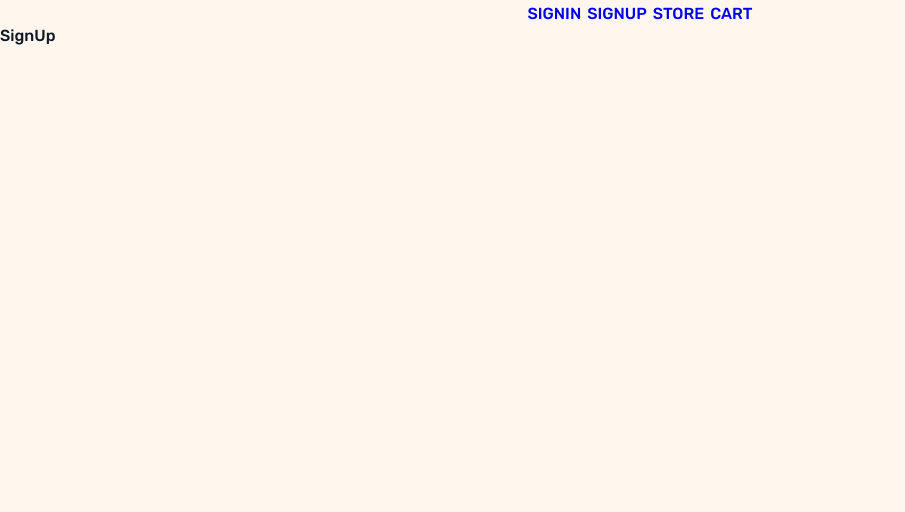
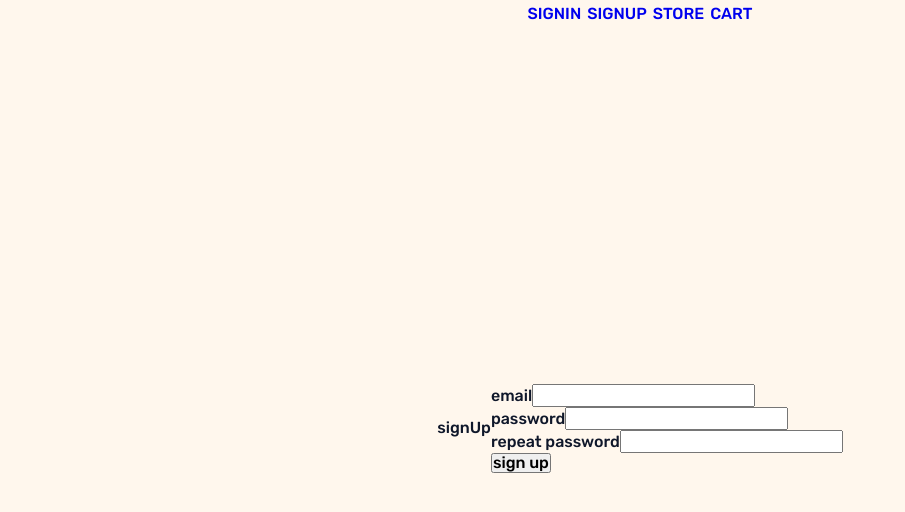
Before and after one commit to martynosa/manga-store, a React (Vite) app: page /signup in a window 1280 px wide. Shown: the top 512 px of the page, without its empty margins (0-905 px from the left). Built offline with nearby package versions, Linux system fonts and the light colour scheme.

Commit message:
signup validation

```diff
--- a/src/Components/Auth/SignIn.tsx
+++ b/src/Components/Auth/SignIn.tsx
@@ -1,4 +1,4 @@
-import { FormEvent, useEffect, useState } from 'react';
+import { FormEvent, useState } from 'react';
 import { emailValidator, lengthValidator } from '../../helpers/validators';
 import { defaultAuthError, IAuthError, defaultError } from '../../types/error';
 import classes from './Auth.module.css';
@@ -16,8 +16,11 @@ const SignIn: React.FC = () => {
       authError.password.status ||
       email === '' ||
       password === ''
-    )
+    ) {
+      console.log('errors =>', authError);
       return;
+    }
+
     console.log('user info =>', email, password);
   };
 
@@ -34,6 +37,16 @@ const SignIn: React.FC = () => {
     });
   };
 
+  const onChangeEmail = (email: string) => {
+    setEmail(email);
+    validateEmailHandler(email);
+  };
+
+  const onChangePassword = (password: string) => {
+    setPassword(password);
+    validatePasswordHandler(password);
+  };
+
   const validatePasswordHandler = (password: string) => {
     const error = lengthValidator(password, 6);
     if (error.status) {
@@ -47,10 +60,6 @@ const SignIn: React.FC = () => {
     });
   };
 
-  useEffect(() => {
-    console.log(authError);
-  }, [authError]);
-
   return (
     <div className={classes['auth-container']}>
       <h1>SignIn</h1>
@@ -60,8 +69,7 @@ const SignIn: React.FC = () => {
           <input
             id="email"
             type="text"
-            onBlur={(e) => setEmail(e.target.value)}
-            onChange={(e) => validateEmailHandler(e.target.value)}
+            onChange={(e) => onChangeEmail(e.target.value)}
           />
           {authError.email.status && <p>{authError.email.message}</p>}
         </div>
@@ -70,8 +78,7 @@ const SignIn: React.FC = () => {
           <input
             id="password"
             type="password"
-            onBlur={(e) => setPassword(e.target.value)}
-            onChange={(e) => validatePasswordHandler(e.target.value)}
+            onChange={(e) => onChangePassword(e.target.value)}
           />
           {authError.password.status && <p>{authError.password.message}</p>}
         </div>
--- a/src/Components/Auth/SignUp.tsx
+++ b/src/Components/Auth/SignUp.tsx
@@ -1,5 +1,131 @@
+import { FormEvent, useState } from 'react';
+import {
+  emailValidator,
+  lengthValidator,
+  repeatPasswordValidator,
+} from '../../helpers/validators';
+import { defaultAuthError, defaultError, IAuthError } from '../../types/error';
+import classes from './Auth.module.css';
+
 const SignUp: React.FC = () => {
-  return <h1>SignUp</h1>;
+  const [email, setEmail] = useState('');
+  const [password, setPassword] = useState('');
+  const [repeatPassword, setRepeatPassword] = useState('');
+  const [authError, setAuthError] = useState<IAuthError>(defaultAuthError);
+
+  const signUpHandler = (e: FormEvent) => {
+    e.preventDefault();
+
+    if (
+      authError.email.status ||
+      authError.password.status ||
+      authError.repeatPassword.status ||
+      email === '' ||
+      password === '' ||
+      repeatPassword === ''
+    ) {
+      console.log('errors =>', authError);
+      return;
+    }
+
+    console.log('user info =>', email, password);
+  };
+
+  const validateEmailHandler = (email: string) => {
+    const error = emailValidator(email);
+    if (error.status) {
+      setAuthError((prevState) => {
+        return { ...prevState, email: error };
+      });
+      return;
+    }
+    setAuthError((prevState) => {
+      return { ...prevState, email: defaultError };
+    });
+  };
+
+  const validatePasswordHandler = (password: string) => {
+    const error = lengthValidator(password, 6);
+    if (error.status) {
+      setAuthError((prevState) => {
+        return { ...prevState, password: error };
+      });
+      return;
+    }
+    setAuthError((prevState) => {
+      return { ...prevState, password: defaultError };
+    });
+  };
+
+  const validateRepeatPasswordHandler = (
+    password: string,
+    repeatPassword: string
+  ) => {
+    const error = repeatPasswordValidator(password, repeatPassword);
+    if (error.status) {
+      setAuthError((prevState) => {
+        return { ...prevState, password: error };
+      });
+      return;
+    }
+    setAuthError((prevState) => {
+      return { ...prevState, password: defaultError };
+    });
+  };
+
+  const onChangeEmail = (email: string) => {
+    setEmail(email);
+    validateEmailHandler(email);
+  };
+
+  const onChangePassword = (password: string) => {
+    setPassword(password);
+    validatePasswordHandler(password);
+    validateRepeatPasswordHandler(password, repeatPassword);
+  };
+
+  const onChangeRepeatPassword = (repeatPassword: string) => {
+    setRepeatPassword(repeatPassword);
+    validateRepeatPasswordHandler(password, repeatPassword);
+  };
+
+  return (
+    <div className={classes['auth-container']}>
+      <h1>signUp</h1>
+      <form onSubmit={signUpHandler}>
+        <div>
+          <label htmlFor="email">email</label>
+          <input
+            id="email"
+            type="text"
+            onChange={(e) => onChangeEmail(e.target.value)}
+          />
+          {authError.email.status && <p>{authError.email.message}</p>}
+        </div>
+        <div>
+          <label htmlFor="password">password</label>
+          <input
+            id="password"
+            type="text"
+            onChange={(e) => onChangePassword(e.target.value)}
+          />
+          {authError.password.status && <p>{authError.password.message}</p>}
+        </div>
+        <div>
+          <label htmlFor="repeatPassword">repeat password</label>
+          <input
+            id="repeatPassword"
+            type="text"
+            onChange={(e) => onChangeRepeatPassword(e.target.value)}
+          />
+          {authError.repeatPassword.status && (
+            <p>{authError.repeatPassword.message}</p>
+          )}
+        </div>
+        <button>sign up</button>
+      </form>
+    </div>
+  );
 };
 
 export default SignUp;
--- a/src/helpers/validators.ts
+++ b/src/helpers/validators.ts
@@ -11,8 +11,21 @@ export const lengthValidator = (value: string, length: number) => {
   if (!value || value.length < length) {
     return {
       status: true,
-      message: `${length} or more characters required!`,
+      message: `${length} or more characters required.`,
     };
   }
   return defaultError;
 };
+
+export const repeatPasswordValidator = (
+  password: string,
+  repeatPassword: string
+) => {
+  if (!repeatPassword || password !== repeatPassword) {
+    return {
+      status: true,
+      message: 'Repeat password does not match password.',
+    };
+  }
+  return defaultError;
+};
```
